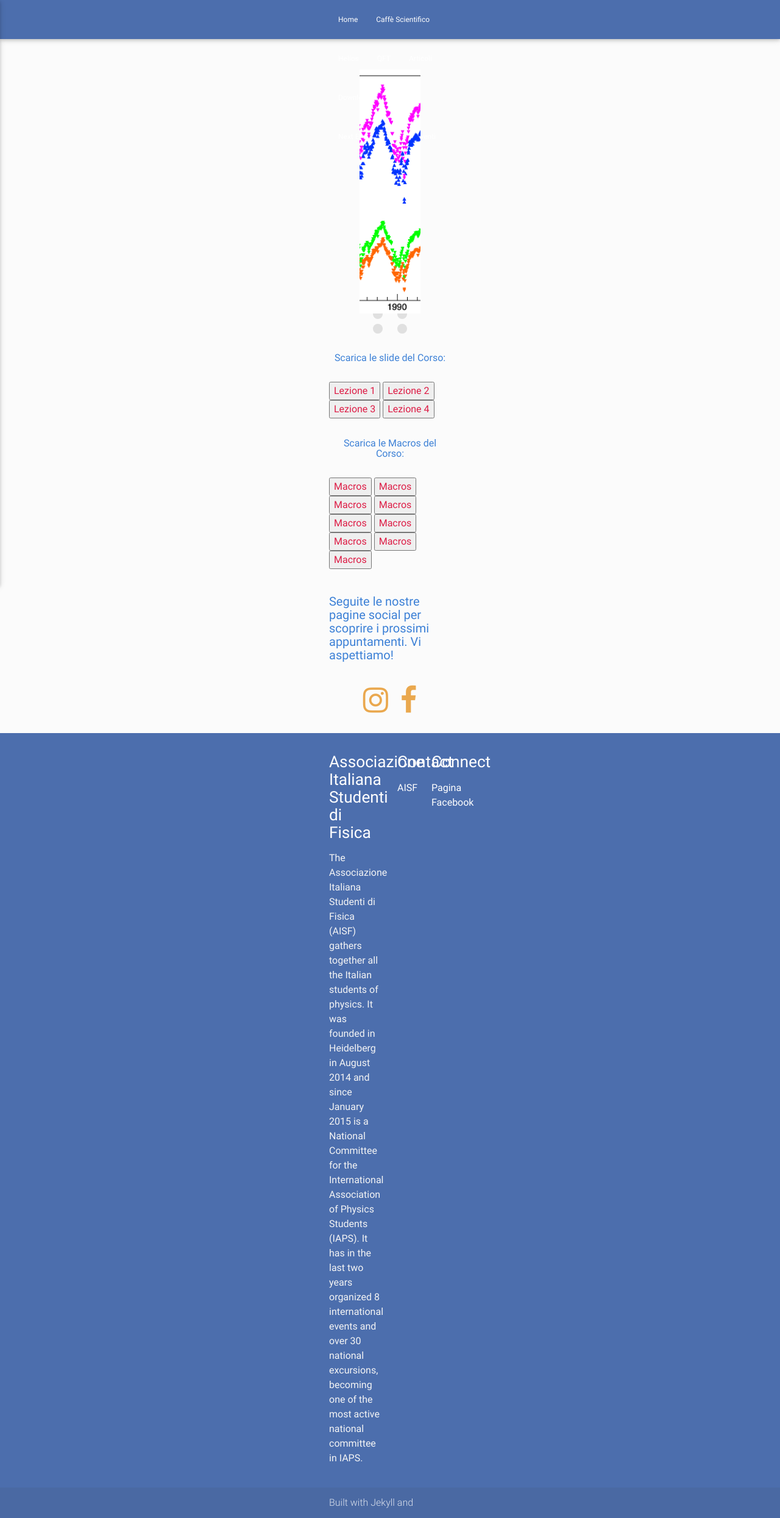
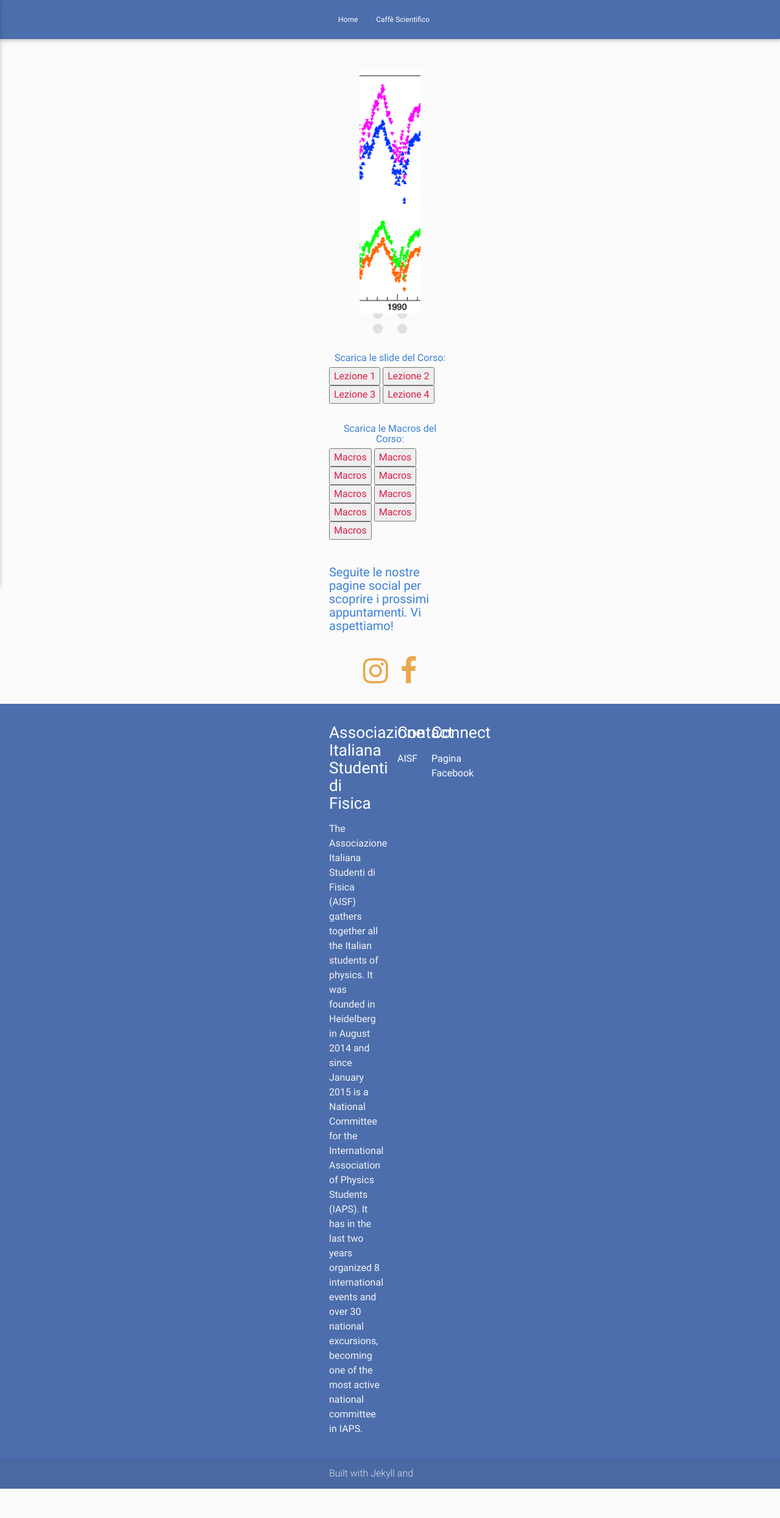
Before and after one commit to ai-sf/aisf_perugia, a Jekyll site: the page built from ROOT.html, in a window 1280 px wide. Shown: the whole page at 61% size. Built offline with Jekyll 4.4.1, drawn with Linux system fonts in a browser that asks for light colours; nearby versions of some CDN libraries; after the commit the page ends 2441 px from its top, so only the background shows below that.

Commit message:
Update ROOT.html

```diff
--- a/ROOT.html
+++ b/ROOT.html
@@ -49,14 +49,14 @@ description: Leggi e Scarica gli articoli delle prime due edizioni di Helios
 
 
 
-<center><h6 style="color:rgb(60, 128, 214);">Scarica le slide del Corso:</h6> </center><br>
+<center><h6 style="color:rgb(60, 128, 214);">Scarica le slide del Corso:</h6> </center>
 <button> <type="button"> <a href="/perugia/Root/root_1.pdf"> Lezione 1 </button>
 <button> <type="button"> <a href="/perugia/Root/root_2.pdf"> Lezione 2 </button>
 <button> <type="button"> <a href="/perugia/Root/root_3.pdf"> Lezione 3 </button>
 <button> <type="button"> <a href="/perugia/Root/root_4.pdf"> Lezione 4 </button>
 
 <br><br>
-<center><h6 style="color:rgb(60, 128, 214);">Scarica le Macros del Corso:</h6> </center><br>
+<center><h6 style="color:rgb(60, 128, 214);">Scarica le Macros del Corso:</h6> </center>
 <button> <type="button"> <a href="/perugia/Root/createTree.cpp"> Macros </button>
 <button> <type="button"> <a href="/perugia/Root/FitFromTree.cpp"> Macros </button>
 <button> <type="button"> <a href="/perugia/Root/Graph.cpp"> Macros </button>
```
